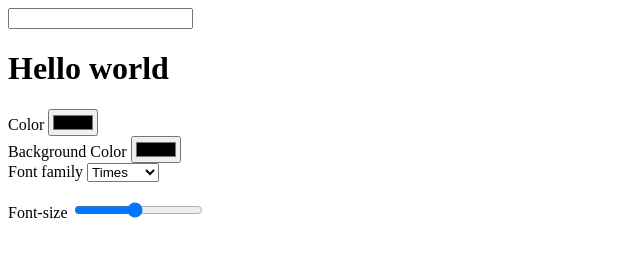
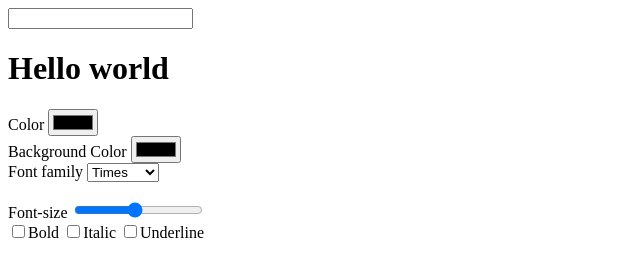
Before and after one commit to GuldanaBaktybekova/18.02.2022, a plain HTML site: page index.html in a window 1280 px wide. Shown: the whole page, without its empty margins (0-640 px from the left). Drawn offline with Linux system fonts and the light colour scheme.

Commit message:
Added checkbox to inex.html

```diff
--- a/index.html
+++ b/index.html
@@ -30,6 +30,13 @@
 
     Font-size <input type="range" value="32" min="16" max="50" step="1" id="font-size">
 
+    <br>
+
+    <input type="checkbox" id="bold">Bold
+    <input type="checkbox" id="italic">Italic
+    <input type="checkbox" id="underline">Underline
+
+
     <script src="./script.js"></script>
   </body>
 </html>
```
